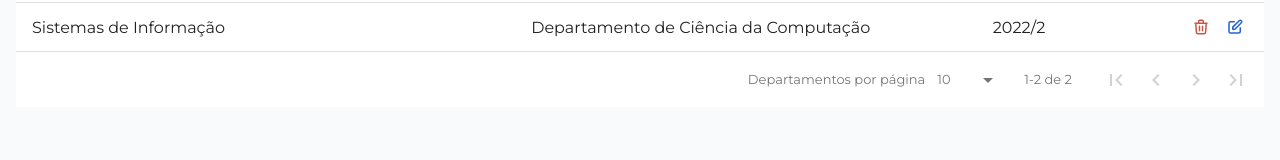
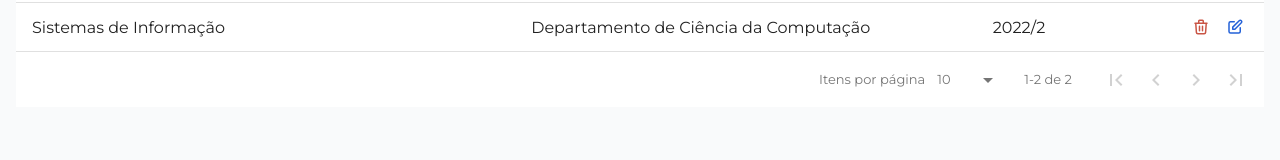
Before and after one commit to amlsmm/Sistema-AAA, a Next.js app in the folder src/frontend/: page /cursos in a window 1280 px wide. Shown: the part 239-399 px from the top of the page. Built offline with nearby package versions, Linux system fonts and the light colour scheme.

Commit message:
Formatar páginas

```diff
--- a/src/frontend/src/pages/alunos.tsx
+++ b/src/frontend/src/pages/alunos.tsx
@@ -1,19 +1,16 @@
+import type { NextPage } from "next";
+import { useState } from "react";
 import { HiOutlinePencilAlt, HiOutlineUserGroup } from "react-icons/hi";
-import type { NextPage } from "next";
-import { Meta } from "../templates/meta";
-import { Template } from "../templates/template";
+/* templates */
+import { Meta } from "@templates/meta";
+import { Template } from "@templates/template";
+/* utils */
+import { paginationComponentOptions } from "@utils/table";
+/* components */
 import DataTable from "react-data-table-component";
-import { useState } from "react";
 import CadastrarAluno from "@components/modal/cadastrar/aluno";
 import { EmptyTable } from "@components/empty/table";
 import Excluir from "@components/modal/delete";
-
-const paginationComponentOptions = {
-  rowsPerPageText: "Departamentos por página",
-  rangeSeparatorText: "de",
-  selectAllRowsItem: true,
-  selectAllRowsItemText: "Todos",
-};
 
 const columns = [
   {
--- a/src/frontend/src/pages/cursos.tsx
+++ b/src/frontend/src/pages/cursos.tsx
@@ -1,19 +1,16 @@
+import type { NextPage } from "next";
+import { useState } from "react";
 import { HiOutlinePencilAlt, HiFolderOpen } from "react-icons/hi";
-import type { NextPage } from "next";
-import { Meta } from "../templates/meta";
-import { Template } from "../templates/template";
+/* templates */
+import { Meta } from "@templates/meta";
+import { Template } from "@templates/template";
+/* utils */
+import { paginationComponentOptions } from "@utils/table";
+/* components */
 import DataTable from "react-data-table-component";
 import CadastrarCurso from "@components/modal/cadastrar/curso";
-import { useState } from "react";
 import { EmptyTable } from "@components/empty/table";
 import Excluir from "@components/modal/delete";
-
-const paginationComponentOptions = {
-  rowsPerPageText: "Departamentos por página",
-  rangeSeparatorText: "de",
-  selectAllRowsItem: true,
-  selectAllRowsItemText: "Todos",
-};
 
 const columns = [
   {
--- a/src/frontend/src/pages/departamentos.tsx
+++ b/src/frontend/src/pages/departamentos.tsx
@@ -1,23 +1,17 @@
-import {
-  HiOutlinePencilAlt,
-  HiOfficeBuilding,
-} from "react-icons/hi";
 import type { NextPage } from "next";
-import { Meta } from "../templates/meta";
-import { Template } from "../templates/template";
+import { useEffect, useState } from "react";
+import { HiOutlinePencilAlt, HiOfficeBuilding } from "react-icons/hi";
+/* templates */
+import { Meta } from "@templates/meta";
+import { Template } from "@templates/template";
+/* utils */
+import { paginationComponentOptions } from "@utils/table";
+/* components */
 import DataTable from "react-data-table-component";
-import { useEffect, useState } from "react";
 import CadastrarDepartamento from "@components/modal/cadastrar/departamento";
-import moment from "moment";
 import { EmptyTable } from "@components/empty/table";
 import Excluir from "@components/modal/delete";
-
-const paginationComponentOptions = {
-  rowsPerPageText: "Departamentos por página",
-  rangeSeparatorText: "de",
-  selectAllRowsItem: true,
-  selectAllRowsItemText: "Todos",
-};
+import moment from "moment";
 
 const columns = [
   {
--- a/src/frontend/src/pages/disciplinas.tsx
+++ b/src/frontend/src/pages/disciplinas.tsx
@@ -1,19 +1,16 @@
+import type { NextPage } from "next";
+import { useState } from "react";
 import { HiOutlinePencilAlt, HiOutlineBookOpen } from "react-icons/hi";
-import type { NextPage } from "next";
-import { Meta } from "../templates/meta";
-import { Template } from "../templates/template";
+/* templates */
+import { Meta } from "@templates/meta";
+import { Template } from "@templates/template";
+/* utils */
+import { paginationComponentOptions } from "@utils/table";
+/* components */
 import DataTable from "react-data-table-component";
-import { useState } from "react";
 import CadastrarDisciplina from "@components/modal/cadastrar/disciplina";
 import { EmptyTable } from "@components/empty/table";
 import Excluir from "@components/modal/delete";
-
-const paginationComponentOptions = {
-  rowsPerPageText: "Departamentos por página",
-  rangeSeparatorText: "de",
-  selectAllRowsItem: true,
-  selectAllRowsItemText: "Todos",
-};
 
 const columns = [
   {
--- a/src/frontend/src/pages/professores.tsx
+++ b/src/frontend/src/pages/professores.tsx
@@ -1,19 +1,16 @@
+import type { NextPage } from "next";
+import { useState } from "react";
 import { HiOutlinePencilAlt, HiOutlineBriefcase } from "react-icons/hi";
-import type { NextPage } from "next";
-import { Meta } from "../templates/meta";
-import { Template } from "../templates/template";
+/* templates */
+import { Meta } from "@templates/meta";
+import { Template } from "@templates/template";
+/* utils */
+import { paginationComponentOptions } from "@utils/table";
+/* components */
 import DataTable from "react-data-table-component";
 import CadastrarProfessor from "@components/modal/cadastrar/professor";
-import { useState } from "react";
 import { EmptyTable } from "@components/empty/table";
 import Excluir from "@components/modal/delete";
-
-const paginationComponentOptions = {
-  rowsPerPageText: "Departamentos por página",
-  rangeSeparatorText: "de",
-  selectAllRowsItem: true,
-  selectAllRowsItemText: "Todos",
-};
 
 const columns = [
   {
--- /dev/null
+++ b/src/frontend/src/utils/table.ts
@@ -0,0 +1,6 @@
+export const paginationComponentOptions = {
+    rowsPerPageText: "Itens por página",
+    rangeSeparatorText: "de",
+    selectAllRowsItem: true,
+    selectAllRowsItemText: "Todos",
+  };
```
